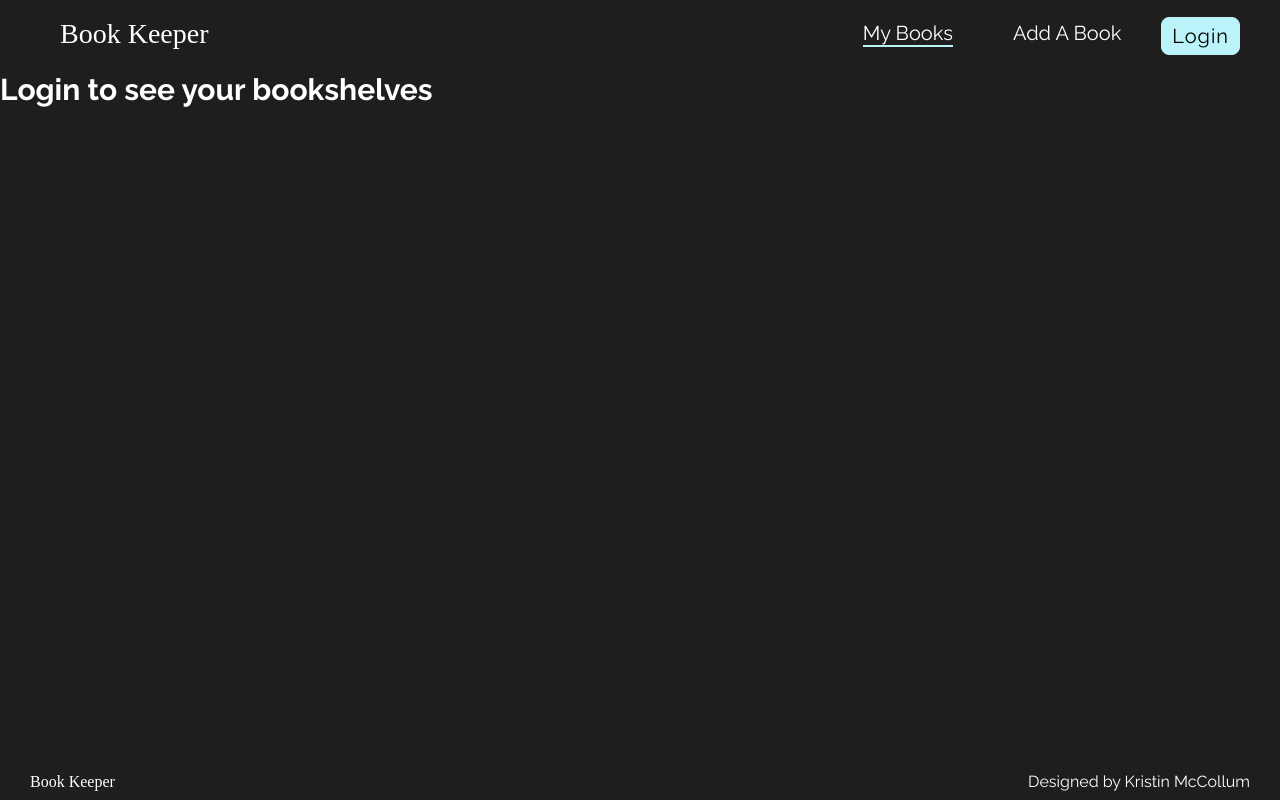
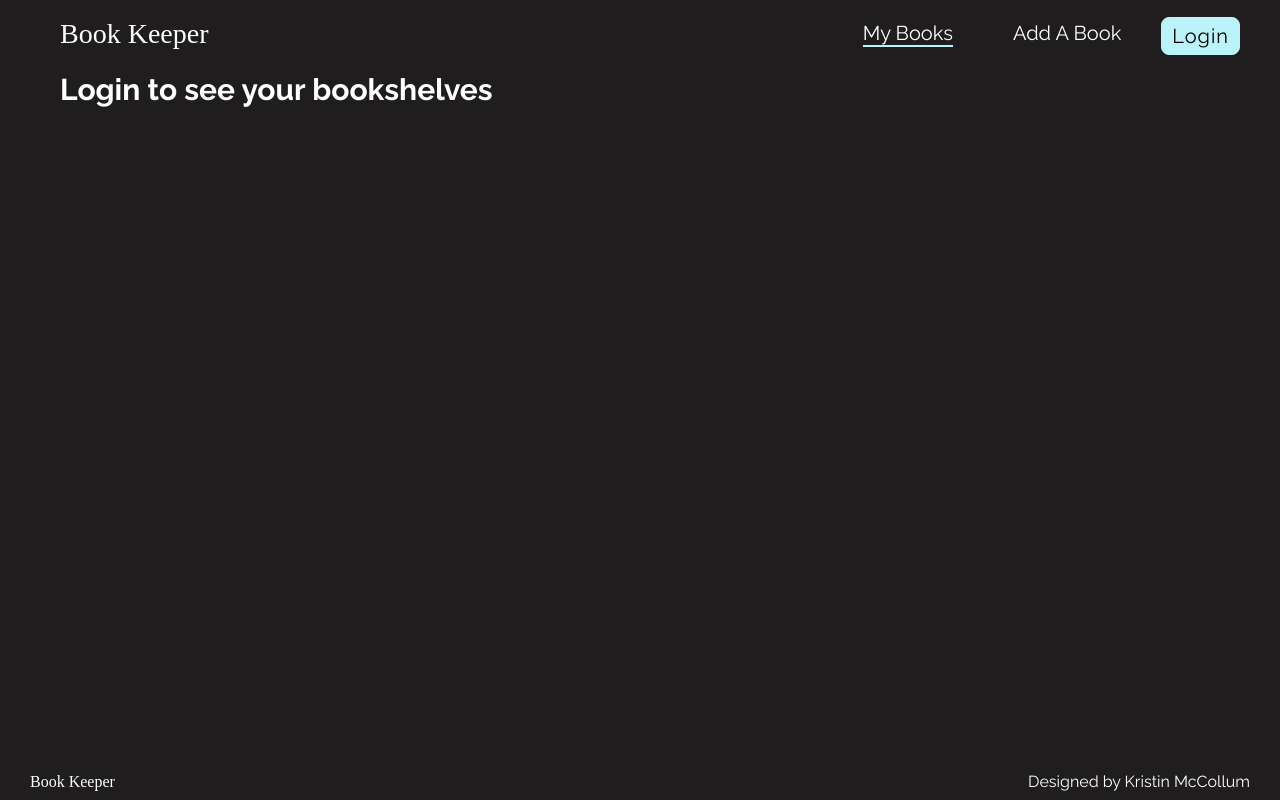
Before and after one commit to kristinmc42/BookKeeperFullstackHeroku, a React (Create React App) app in the folder client/: page /books in a window 1280 px wide. Built offline with nearby package versions, Linux system fonts and the light colour scheme; a web font is replaced by a local one.

Commit message:
cleaned format of description in book info; adjusted padding of book info displayed

```diff
--- /dev/null
+++ b/client/src/components/ConvertDescriptionToHTML.tsx
@@ -0,0 +1,13 @@
+import React from 'react';
+
+const ConvertDescriptionToHTML:({description}:{description:string}) => JSX.Element = ({description}:{description:string}) => {
+    let domParser = new DOMParser();
+
+    const doc: Document = domParser.parseFromString(description, "text/html");
+    console.log(doc);
+
+    const newDescription = doc.body.innerText;
+    return <p>Description: {newDescription}</p>
+  };
+
+export default ConvertDescriptionToHTML;
--- a/client/src/components/DisplayBook.tsx
+++ b/client/src/components/DisplayBook.tsx
@@ -1,5 +1,10 @@
 import React from "react";
 import styled from "styled-components";
+
+//components
+import ConvertDescriptionToHTML from "./ConvertDescriptionToHTML";
+
+// functions
 import convertGenres from "../functions/convertGenres";
 
 //types
@@ -16,6 +21,8 @@ export const DisplayDbBook = ({
   item: DbBookInfo;
   format: string;
 }) => {
+
+
   return (
     <BookInfoCard key={item.id}>
       {format && format === "short" ? (
@@ -72,7 +79,7 @@ export const DisplayDbBook = ({
             {item.publishedDate && (
               <h4>Date Published: {item.publishedDate}</h4>
             )}
-            {item.desc && <p>Description: {item.desc}</p>}
+              {item.desc && <ConvertDescriptionToHTML description={item.desc} />}
 
             {item.previewLink && (
               <a href={item.previewLink} target="_blank" rel="noreferrer">
@@ -111,24 +118,20 @@ export const DisplayGoogleBook = ({
           <div>
             {item.volumeInfo.title && (
               <>
-                (
                 {item.volumeInfo.title.length <= 65 ? (
-                  <h3>{item.volumeInfo.title}</h3>
+                  <h2>{item.volumeInfo.title}</h2>
                 ) : (
-                  <h3>{item.volumeInfo.title.substring(0, 65)}...</h3>
+                  <h2>{item.volumeInfo.title.substring(0, 65)}...</h2>
                 )}
-                )
               </>
             )}
             {item.volumeInfo.subtitle && (
               <>
-                (
                 {item.volumeInfo.subtitle.length <= 65 ? (
                   <h3>{item.volumeInfo.subtitle}</h3>
                 ) : (
                   <h3>{item.volumeInfo.subtitle.substring(0, 65)}...</h3>
                 )}
-                )
               </>
             )}
 
@@ -179,9 +182,9 @@ export const DisplayGoogleBook = ({
             {item.volumeInfo.publishedDate && (
               <h4>Date Published: {item.volumeInfo.publishedDate}</h4>
             )}
-            {item.volumeInfo.description && (
-              <p>Description: {item.volumeInfo.description}</p>
-            )}
+            {item.volumeInfo.description &&
+              <ConvertDescriptionToHTML description={item.volumeInfo.description} />
+            }
             {item.volumeInfo.previewLink && (
               <a
                 href={item.volumeInfo.previewLink}
@@ -202,7 +205,8 @@ export const DisplayGoogleBook = ({
 const BookInfoCard = styled.article`
   display: flex;
   flex-direction: column;
-  justify-content: center;
+  justify-content: flex-start;
+  align-items: end;
   color: ${(props) => props.theme.colors.whiteText};
   height: 87%;
 `;
@@ -220,13 +224,13 @@ const ShortFormBookInfo = styled.section`
   h2,
   h3,
   h4 {
-    padding: 0.3em 0;
+    padding: 0.5em 0;
     line-height: 1.3;
-    font-size: 1.2rem;
+    font-size: 1.1rem;
   }
 
   h3 {
-    font-size: 1rem;
+    font-size: 0.8rem;
   }
   h4 {
     font-size: 0.7rem;
--- a/client/src/pages/AddBook.tsx
+++ b/client/src/pages/AddBook.tsx
@@ -176,7 +176,9 @@ const Wrapper = styled.div`
   justify-content: space-around;
 
   article {
+    align-items: flex-start;
     border: 2px solid ${(props) => props.theme.colors.secondary};
+    padding: 1.5em .5em 2em .5em;
   }
 
   button {
--- a/client/src/pages/Books.tsx
+++ b/client/src/pages/Books.tsx
@@ -147,7 +147,7 @@ const Wrapper = styled.div`
   max-width: 1600px;
   margin: 0 auto;
 
-  h1 {
+  h1, h2 {
     padding-left: 0.5em;
 
     @media ${device.tablet} {
@@ -155,6 +155,11 @@ const Wrapper = styled.div`
     }
     @media ${device.laptop} {
       padding-left: 1.5em;
+    }
+  }
+  h2{
+    @media ${device.laptop} {
+      padding-left: 2em;
     }
   }
 
@@ -169,6 +174,10 @@ const ListItem = styled.li`
   margin: 20px auto;
   height: 100%;
   border: 2px solid ${(props) => props.theme.colors.secondary};
+
+  h2{
+    padding-left: 0;
+  }
 `;
 
 const BookList = styled.ul`
--- a/client/src/pages/SingleDbBook.tsx
+++ b/client/src/pages/SingleDbBook.tsx
@@ -131,7 +131,10 @@ const Wrapper = styled.div`
   }
 
   article {
+    align-items: flex-start;
     border: 2px solid ${(props) => props.theme.colors.secondary};
+    padding: 1.5em .5em 2em .5em;
+
     @media ${device.tablet} {
       min-height: 60vh;
     }
--- a/client/src/pages/SingleSearchBook.tsx
+++ b/client/src/pages/SingleSearchBook.tsx
@@ -61,7 +61,9 @@ const Wrapper = styled.div`
   min-height: 85vh;
 
   article {
+    align-items: flex-start;
     border: 2px solid ${(props) => props.theme.colors.secondary};
+    padding: 1.5em .5em 2em .5em;
   }
   button {
     margin: 1em 0;
--- a/client/src/pages/UpdateBook.tsx
+++ b/client/src/pages/UpdateBook.tsx
@@ -157,7 +157,9 @@ const Wrapper = styled.div`
     margin-bottom: 1.5em;
   }
   article {
-    padding: 0.5em 0.5em 1em 0.5em;
+    align-items: flex-start;
+    padding: 1.5em .5em 2em .5em;
+    border: 2px solid ${(props) => props.theme.colors.secondary};
   }
 `;
 const StyledForm = styled.form`
```
